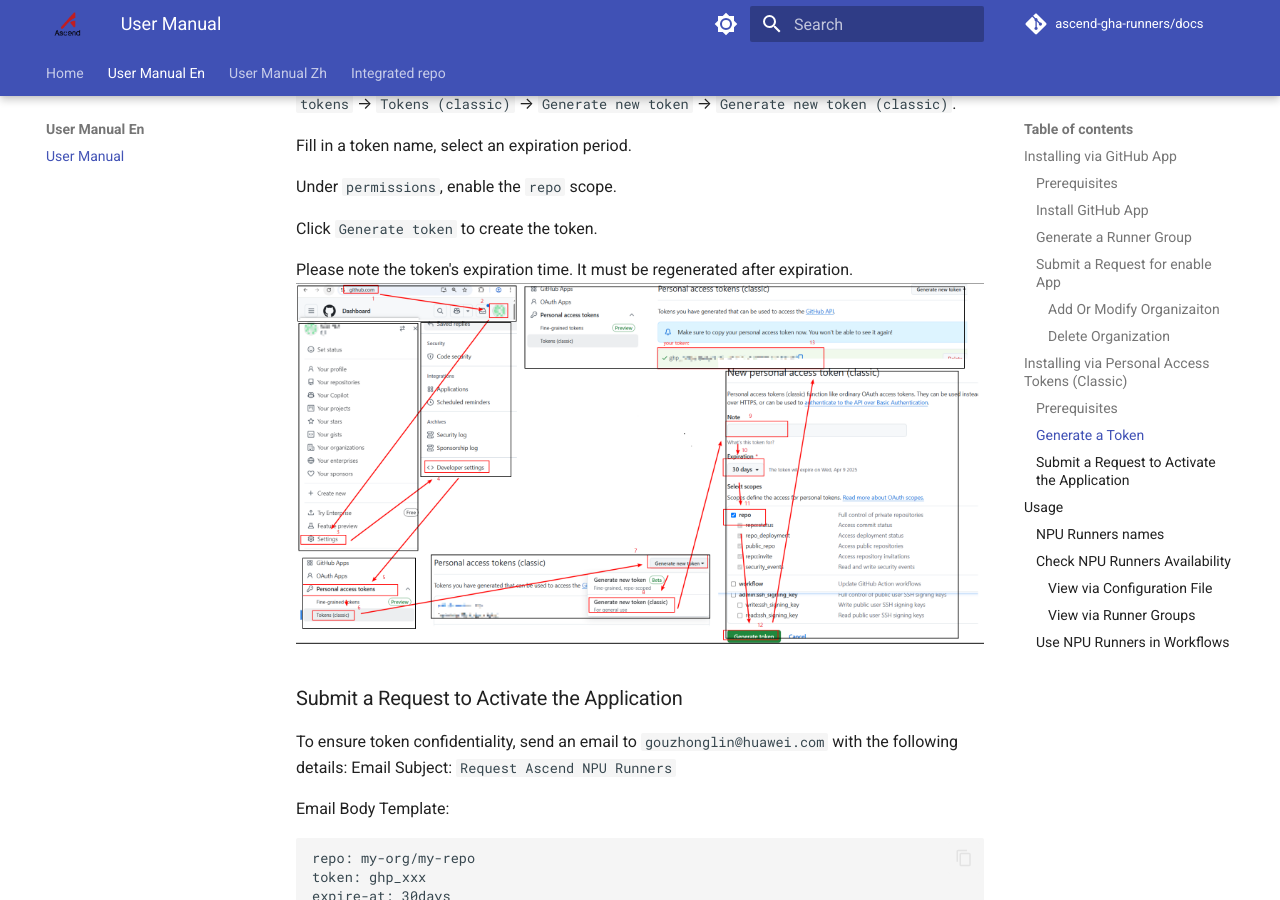
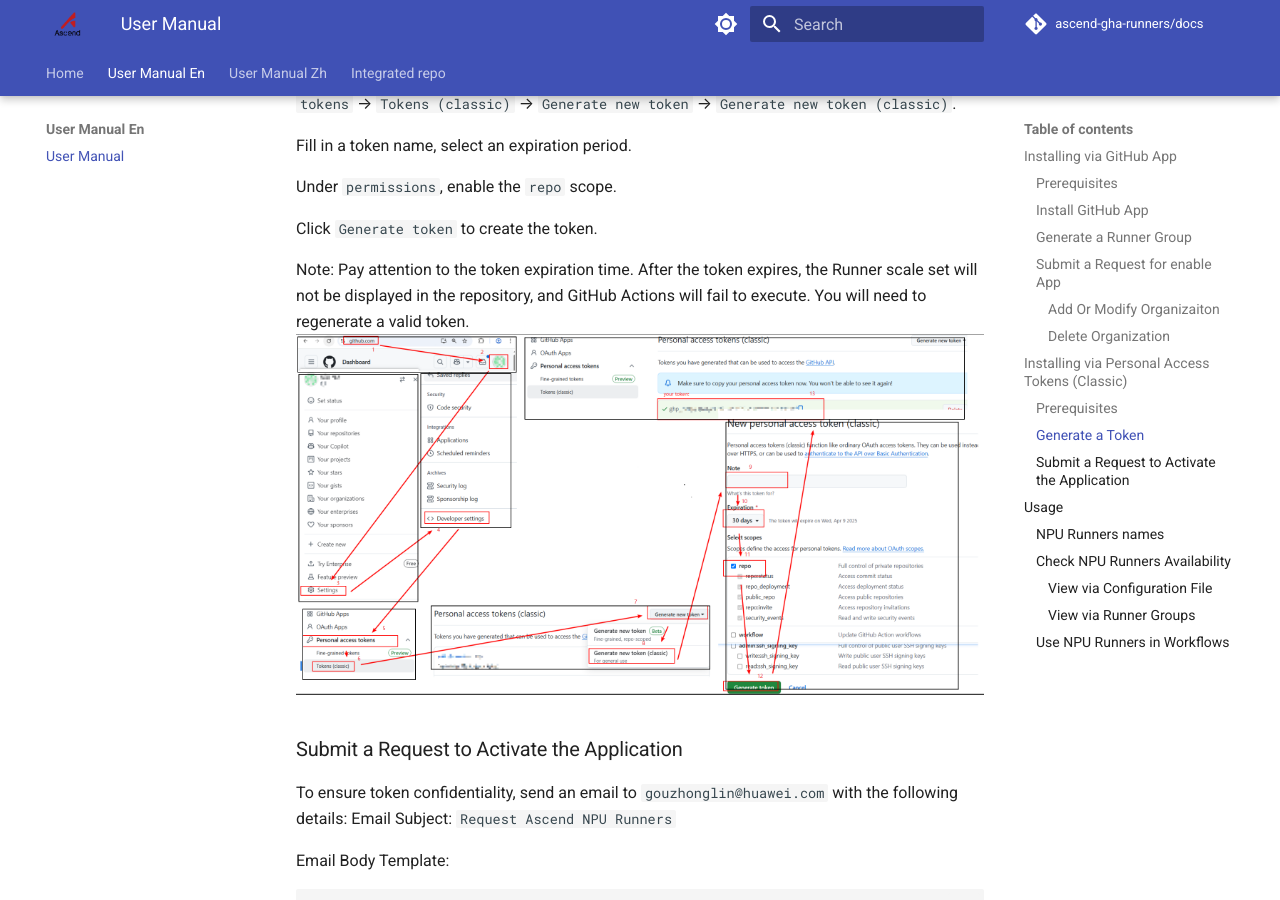
Before and after one commit to cllouud/docs, an MkDocs documentation site: the page built from docs/user-manual-en.md, in a window 1280 px wide and 900 px high, scrolled down 4378 px. Built offline with MkDocs 1.6.1 and Material for MkDocs 9.7.7, drawn with Linux system fonts in a browser that asks for light colours; comment, search, counter and statistics services are not loaded.

Commit message:
update token expire (#29)

```diff
--- a/docs/user-manual-en.md
+++ b/docs/user-manual-en.md
@@ -56,7 +56,7 @@ Under `permissions`, enable the `repo` scope.
 
 Click `Generate token` to create the token.
 
-Please note the token's expiration time. It must be regenerated after expiration.
+Note: Pay attention to the token expiration time. After the token expires, the Runner scale set will not be displayed in the repository, and GitHub Actions will fail to execute. You will need to regenerate a valid token.
 ![alt text](assets/user-manual-zh/image-16.png)
 
 ### Submit a Request to Activate the Application
```
Also changed, not shown: docs/user-manual-zh.md (+1 -1 lines).
